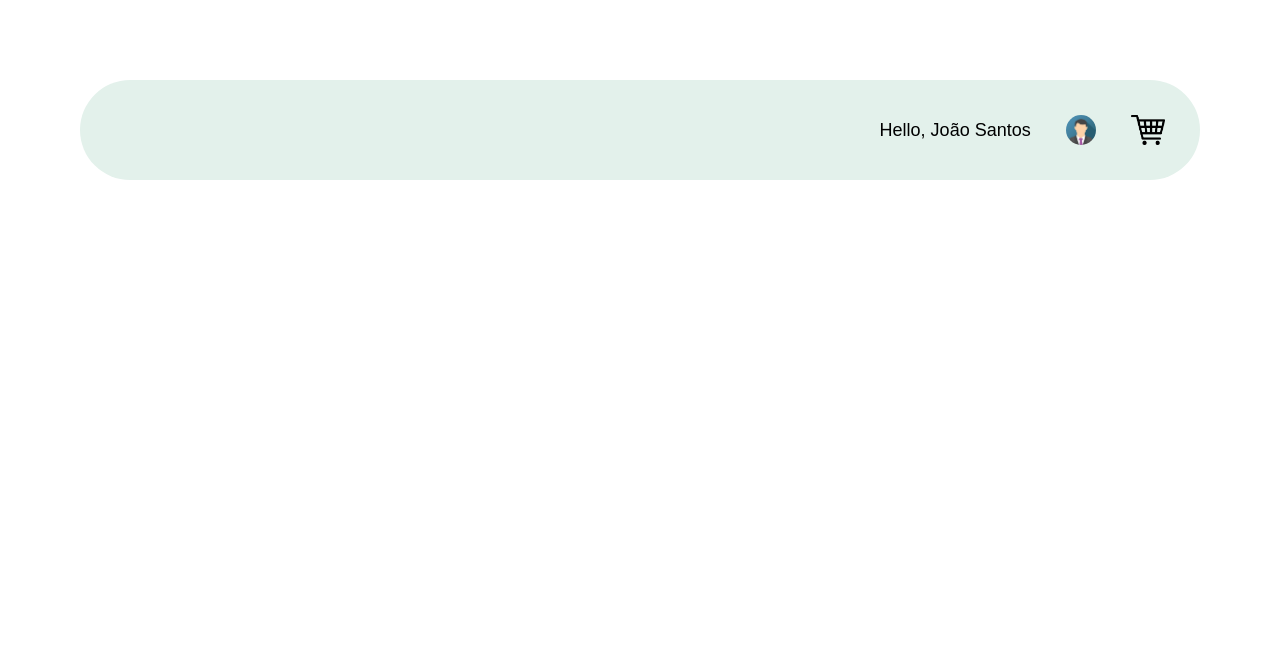
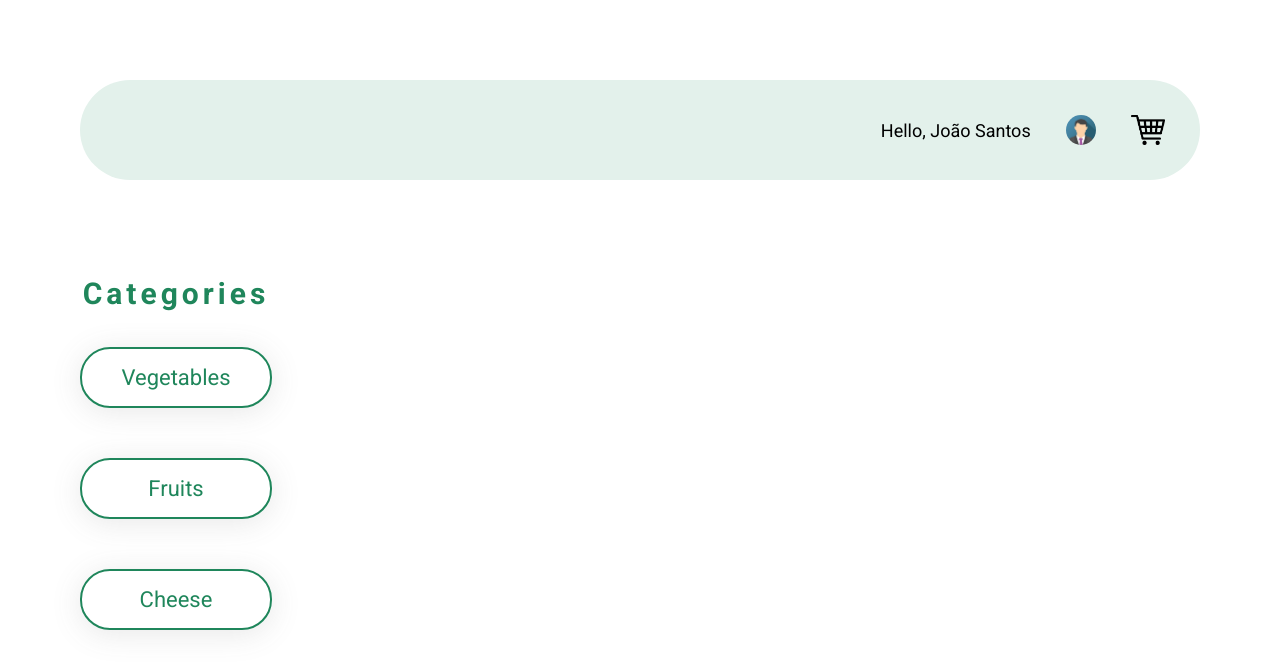
Before and after one commit to jopms/jacando-shopping-page, a React (Create React App) app: page / in a window 1280 px wide. Shown: the top 672 px of the page. Built offline with nearby package versions, Linux system fonts and the light colour scheme.

Commit message:
feat: added side bar components and styles

```diff
--- a/public/index.html
+++ b/public/index.html
@@ -1,15 +1,17 @@
 <!DOCTYPE html>
 <html lang="en">
+
 <head>
   <meta charset="utf-8" />
   <link rel="icon" href="%PUBLIC_URL%/favicon.ico" />
   <meta name="viewport" content="width=device-width, initial-scale=1" />
   <meta name="theme-color" content="#000000" />
-    <meta
-      name="description"
-      content="Web site created using create-react-app"
-    />
+  <meta name="description" content="Web site created using create-react-app" />
   <link rel="apple-touch-icon" href="%PUBLIC_URL%/logo192.png" />
+  <link href='https://fonts.googleapis.com/css?family=Overpass' rel='stylesheet'>
+  <link
+    href='http://fonts.googleapis.com/css?family=Roboto:400,100,100italic,300,300italic,400italic,500,500italic,700,700italic,900italic,900'
+    rel='stylesheet' type='text/css'>
   <!--
       manifest.json provides metadata used when your web app is installed on a
       user's mobile device or desktop. See https://developers.google.com/web/fundamentals/web-app-manifest/
@@ -26,6 +28,7 @@
     -->
   <title>React App</title>
 </head>
+
 <body>
   <noscript>You need to enable JavaScript to run this app.</noscript>
   <div id="root"></div>
@@ -40,4 +43,5 @@
       To create a production bundle, use `npm run build` or `yarn build`.
     -->
 </body>
+
 </html>
--- /dev/null
+++ b/src/components/Categories.js
@@ -0,0 +1,16 @@
+import React from "react";
+import "../styles/scss/_sidebar.scss";
+
+/* Categories Component */
+const Categories = () => {
+  return (
+    <div className="sidebar-wrapper">
+      <div className="sidebar-title">Categories</div>
+      <div className="sidebar-entry">Vegetables</div>
+      <div className="sidebar-entry">Fruits</div>
+      <div className="sidebar-entry">Cheese</div>
+    </div>
+  );
+};
+
+export default Categories;
--- a/src/pages/App.js
+++ b/src/pages/App.js
@@ -5,21 +5,23 @@ import Vegetables from "./Vegetables";
 import Fruits from "./Fruits";
 import Cheese from "./Cheese";
 import Header from "../components/Header";
+import Categories from "../components/Categories";
 
 /* Handles Routing */
 const App = () => {
   return (
-    <div className="main-wrapper">
-      <Router>
-        <Header />
+    <Router>
+      <Header />
+      <div className="main">
+        <Categories />
         <Routes>
           <Route path="/" exact element={<Home />} />
           <Route path="vegetables" element={<Vegetables />} />
           <Route path="fruits" element={<Fruits />} />
           <Route path="cheese" element={<Cheese />} />
         </Routes>
-      </Router>
-    </div>
+      </div>
+    </Router>
   );
 };
 
--- a/src/styles/css/styles.css
+++ b/src/styles/css/styles.css
@@ -7,8 +7,15 @@ body {
 
 #root {
   height: 100%;
+  margin: 0 5rem;
 }
 
 body > * {
-  font-family: "Overpass", sans-serif;
+  font-family: "Roboto", sans-serif;
 }
+
+.main {
+  display: grid;
+  padding-top: 260px;
+  grid-template-columns: 1fr 3fr;
+}
--- a/src/styles/scss/_header.scss
+++ b/src/styles/scss/_header.scss
@@ -3,14 +3,14 @@
 .header-wrapper {
   position: fixed;
   height: 100px;
-  background-color: $header-color;
+  background-color: $header-background;
   display: flex;
   grid-column-start: 3;
   justify-content: flex-end;
   align-items: center;
   width: calc(100% - 10rem);
-  margin: 5rem;
   border-radius: 50px;
+  margin-top: 5rem;
 
   .org-logo {
   }
--- /dev/null
+++ b/src/styles/scss/_sidebar.scss
@@ -0,0 +1,32 @@
+@import "variables.scss";
+
+.sidebar-wrapper {
+  width: 12rem;
+  text-align: center;
+  color:$sidebar-entry;
+  position: fixed;
+  .sidebar-title {
+    font-size: 30px;
+    padding: 1rem 0;
+    letter-spacing: 4px;
+    margin-bottom: 20px;
+    font-weight: bold;
+    color:$sidebar-entry;
+  }
+  .sidebar-entry {
+    padding: 1rem;
+    margin-bottom: 50px;
+    border: 2px solid $sidebar-entry;
+    border-radius: 30px;
+    font-size: 22px;
+    box-shadow: 0px 4px 30px #63636326;
+    transition: box-shadow, font-weight 0.2s ease-in-out;
+    color:$sidebar-entry;
+    &:hover{
+        cursor: pointer;
+        box-shadow: none;
+        font-weight: bold;
+
+    }
+  }
+}
--- a/src/styles/scss/variables.scss
+++ b/src/styles/scss/variables.scss
@@ -1 +1,2 @@
-$header-color: #e3f1eb;
+$header-background: #e3f1eb;
+$sidebar-entry: #1f865b;
```
Lines whose indentation alone changed are shown as unchanged.
